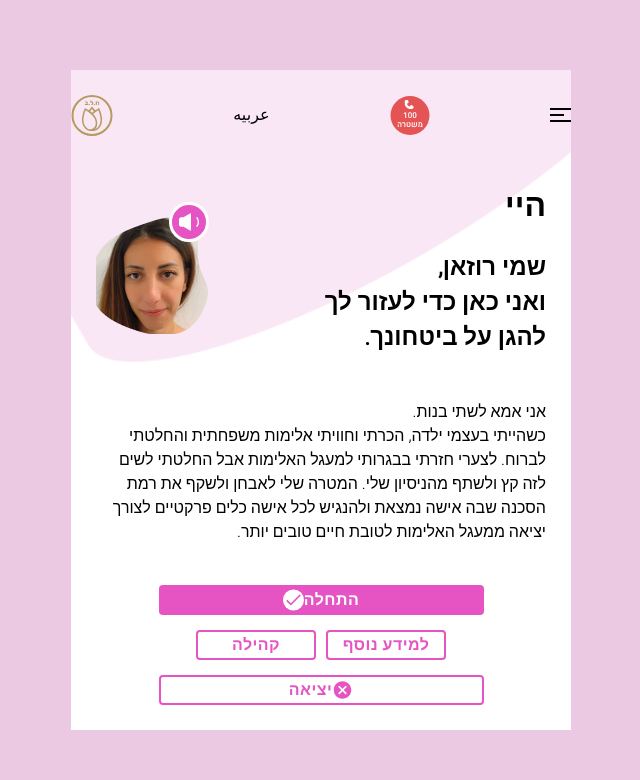
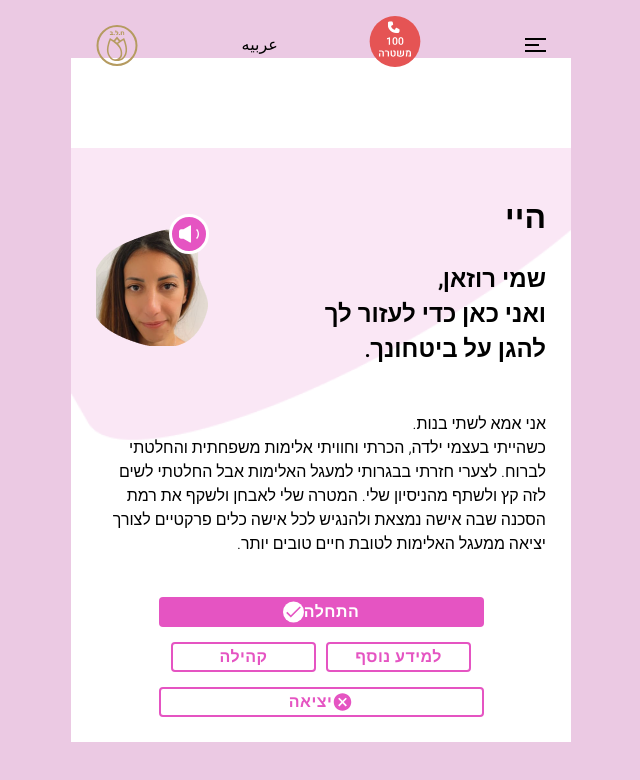
Before and after one commit to chayale90/Hackathon, a React (Vite) app: page / in a window 1280 px wide. Shown: the top 780 px of the page, without its empty margins (511-1151 px from the left). Built offline with nearby package versions, Linux system fonts and the light colour scheme.

Commit message:
fix global header

```diff
--- a/src/App.css
+++ b/src/App.css
@@ -28,7 +28,6 @@ button {
 
 .main {
   display: flex;
-  justify-content: center;
   flex-direction: column;
   align-items: center;
   background-color: white;
@@ -43,6 +42,7 @@ button {
   padding: 5% 0;
   gap: 30px;
   width: 90%;
+  margin-top: 90px;
 }
 
 .none {
@@ -70,6 +70,10 @@ button {
 
   .main {
     width: 100vw;
+    min-height: 600px;
+  }
+  nav {
+    width: 90vw;
   }
 }
 
@@ -83,4 +87,7 @@ button {
   .main::-webkit-scrollbar {
     display: none;
   }
+  nav {
+    width: 450px;
+  }
 }
--- a/src/App.tsx
+++ b/src/App.tsx
@@ -1,10 +1,12 @@
 import "./App.css";
-import AppRoutes from './AppRoutes'
-
+import AppRoutes from "./AppRoutes";
+import Header from "./components/Header/Header";
 
 function App() {
   return (
     <div className="main">
+      <Header />
+
       <AppRoutes />
     </div>
   );
--- a/src/components/Header/Header.css
+++ b/src/components/Header/Header.css
@@ -1,18 +1,20 @@
 nav {
-  width: 100%;
   align-items: center;
   display: flex;
   justify-content: space-between;
+  align-items: center;
+  position: fixed;
+  top: 0;
+  height: 90px;
 }
 nav img {
   transition: ease-in-out 0.2s;
 }
-nav img:hover {
+nav img:hover,
+nav p:hover {
   scale: 1.2;
   cursor: pointer;
 }
-nav > span {
-  align-items: center;
-  display: flex;
-  justify-content: space-between;
+nav a > img {
+  width: 130%;
 }
--- a/src/components/Header/Header.tsx
+++ b/src/components/Header/Header.tsx
@@ -7,7 +7,9 @@ const Header = () => {
   return (
     <nav>
       <img src={Menu} alt="menu-btn" />
-      <img src={Call100} alt="row-btn" />
+      <a href="tel:100">
+        <img src={Call100} alt="row-btn" />
+      </a>
       <p>عربيه</p>
       <img src={Logo} alt="row-btn" />
     </nav>
--- a/src/components/LocationPage/LocationPage.tsx
+++ b/src/components/LocationPage/LocationPage.tsx
@@ -23,7 +23,6 @@ const LocationPage = () => {
 
   return (
     <div className="page location-page ">
-      <Header />
       <p>
         שימי לב ,המידע המובא מחייב אותנו להפעיל את מיקומך. הפרטים ישמרו אצלנו.
       </p>
--- a/src/components/WelcomePage/WelcomePage.css
+++ b/src/components/WelcomePage/WelcomePage.css
@@ -30,5 +30,5 @@
 .welcome-page-btns-position {
   display: flex;
   gap: 10px;
-  width: 50%;
+  width: 60%;
 }
--- a/src/components/WelcomePage/WelcomePage.tsx
+++ b/src/components/WelcomePage/WelcomePage.tsx
@@ -11,7 +11,6 @@ const WelcomePage = () => {
   const navigate = useNavigate();
   return (
     <div className="welcome-page page">
-      <Header />
       <div className="welcome-page-head">
         <div className="welcome-page-title">
           <h1>היי</h1>
```
